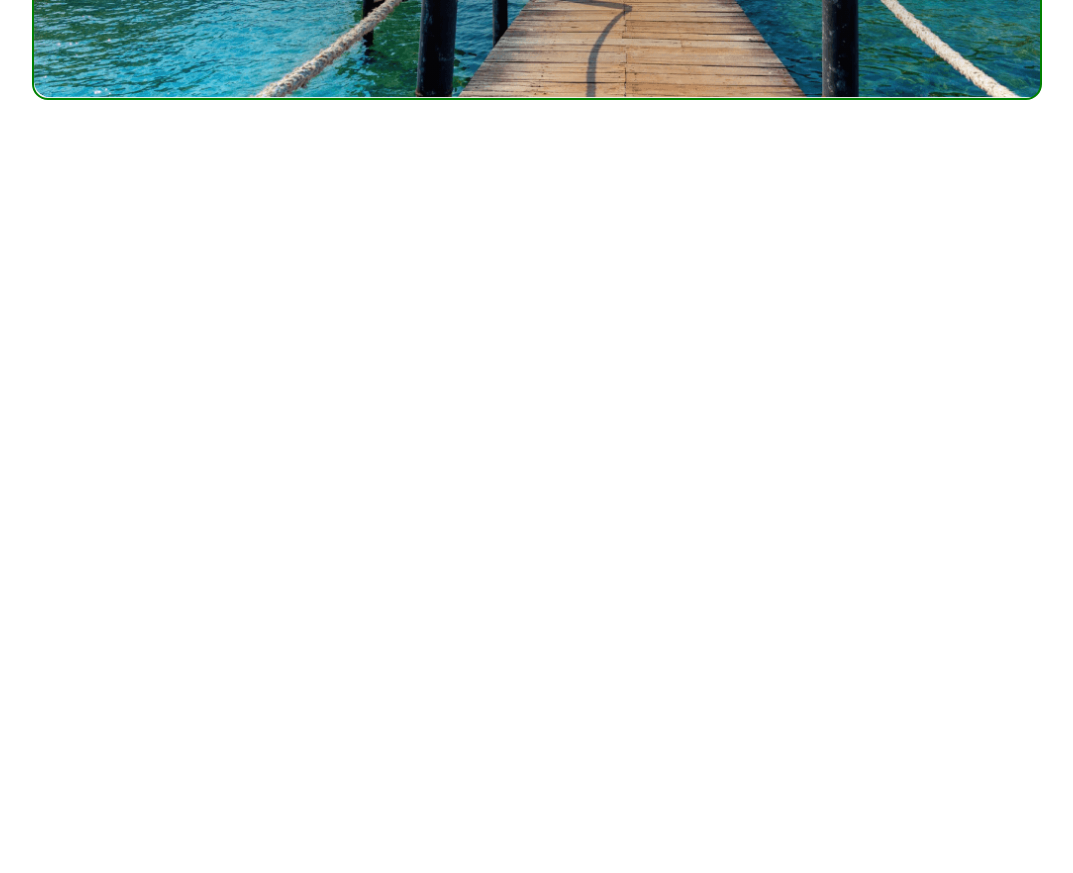
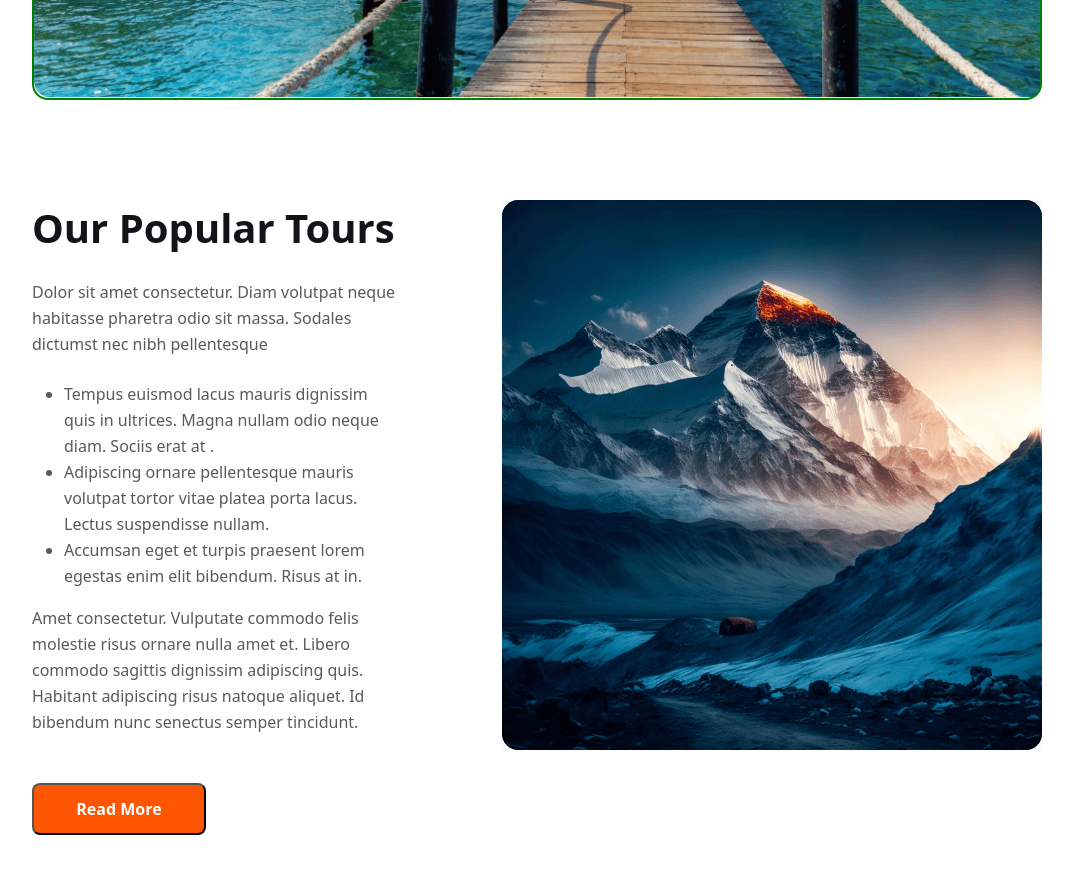
Before and after one commit to depressedKarimul/Hero-Travel-Website, a plain HTML site: page index.html in a window 1280 px wide. Shown: the part 531-1404 px from the top of the page, without its empty margins (103-1176 px from the left). Before the commit the page ends 800 px from the top, so only its background shows below. Drawn offline with nearby package versions, Linux system fonts and the light colour scheme.

Commit message:
added main part-I

```diff
--- a/index.html
+++ b/index.html
@@ -87,5 +87,35 @@
 
      </section>
   </header>
+
+
+
+  <main>
+    <section class="main-part-I">
+      <div class="our-popular-tours">
+        <h2 class="our-popular-tours-title shared-tilte">Our Popular Tours</h2>
+        <p class="our-popular-tours-description shared-descriptoin">Dolor sit amet consectetur. Diam volutpat neque habitasse pharetra odio sit massa. Sodales dictumst nec nibh pellentesque</p>
+
+        <ul class="our-popular-tours-list shared-descriptoin">
+          <li>Tempus euismod lacus mauris dignissim quis in ultrices. Magna nullam odio neque diam. Sociis erat at .</li>
+          <li>Adipiscing ornare pellentesque mauris volutpat tortor vitae platea porta lacus. Lectus suspendisse nullam.</li>
+          <li> Accumsan eget et turpis praesent lorem egestas enim elit bibendum. Risus at in.</li>
+        </ul>
+
+      <p class="shared-descriptoin-II">
+        Amet consectetur. Vulputate commodo felis molestie risus
+ornare nulla amet et. Libero commodo sagittis dignissim adipiscing quis. Habitant adipiscing risus natoque aliquet. Id bibendum nunc senectus semper tincidunt.
+      </p>
+
+      <button class="button-primary2">Read More</button>
+      </div>
+
+
+      <div class="everest">
+        <img src="Images/Rectangle 4.png" alt="">
+
+      </div>
+    </section>
+  </main>
 </body>
 </html>
--- a/styles/style.css
+++ b/styles/style.css
@@ -1,6 +1,38 @@
 :root{
   --primary-color:#FFF
 }
+/* shared styles */
+.shared-tilte{
+  color: #131318;
+text-align: left;
+
+font-size: 40px;
+font-style: normal;
+font-weight: 800;
+line-height: normal;
+}
+
+.shared-descriptoin{
+  color: rgba(19, 19, 24, 0.70);
+text-align: left;
+
+font-size: 16px;
+font-style: normal;
+font-weight: 400;
+line-height: 26px; /* 162.5% */
+}
+.shared-descriptoin-II{
+color: #5A5A5D;
+
+font-size: 16px;
+font-style: normal;
+font-weight: 400;
+line-height: 26px; /* 162.5% */
+
+}
+
+
+
 body{
   padding-left: 135px;
   padding-right: 135px;
@@ -66,6 +98,8 @@ font-weight: 400;
 line-height: normal;
 }
 
+
+
 .button-primary{
   margin-top: 50px;
   margin-right: 24px;
@@ -82,26 +116,59 @@ font-style: normal;
 font-weight: 700;
 line-height: normal;
 }
-
 .button-icon{
   width: 24px;
 height: 24px;
 }
 
+/* Main part-I */
+.main-part-I{
+  display: flex;
+  margin-top: 100px;
+  margin-bottom: 100px;
+  gap: 100px;
+}
+.button-primary2{
+
+  margin-top: 32px;
+  width: 174px;
+height: 52px;
+border-radius: 8px;
+background: #FF5400;
+color: #FFF;
+
+text-align: center;
+
+font-size: 16px;
+font-style: normal;
+font-weight: 700;
+line-height: normal;
+}
 
 
 
+.our-popular-tours-description, .our-popular-tours-list, .our-popular-tours-description-II{
+  margin-top: 24px;
+}
 
+.everest{
+  width: 540px;
+height: 550px;
+flex-shrink: 0;
 
-
-
+border-radius: 16px;
+background: url(<path-to-image>) lightgray 50% / cover no-repeat;
+}
 
 
 
 
 @media screen and (max-width: 570px) {
+  body{
+    padding: 0;
+  }
   .navbar-brand {
-    font-size: 18px;
+    font-size: 10px;
   }
 
   .navbar-toggler {
```
